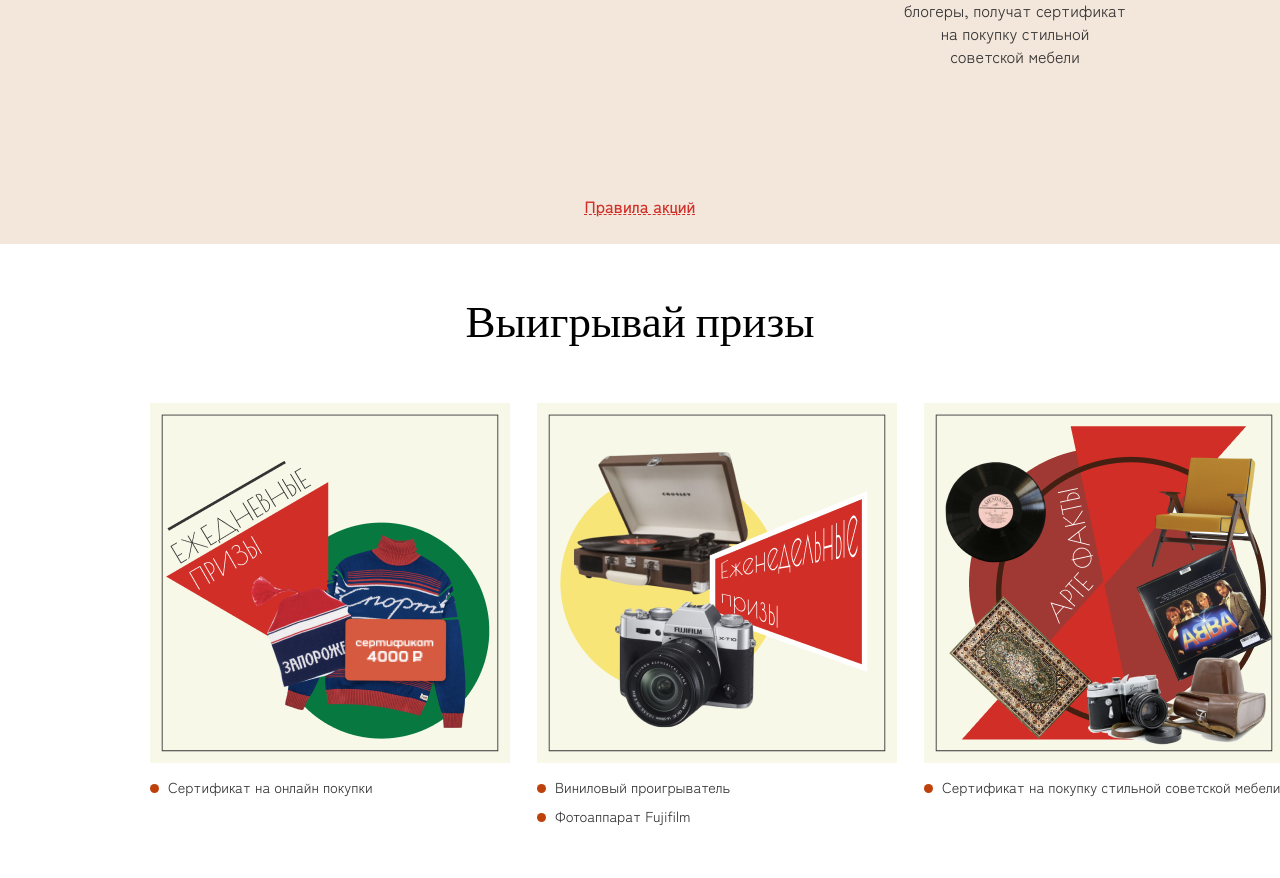
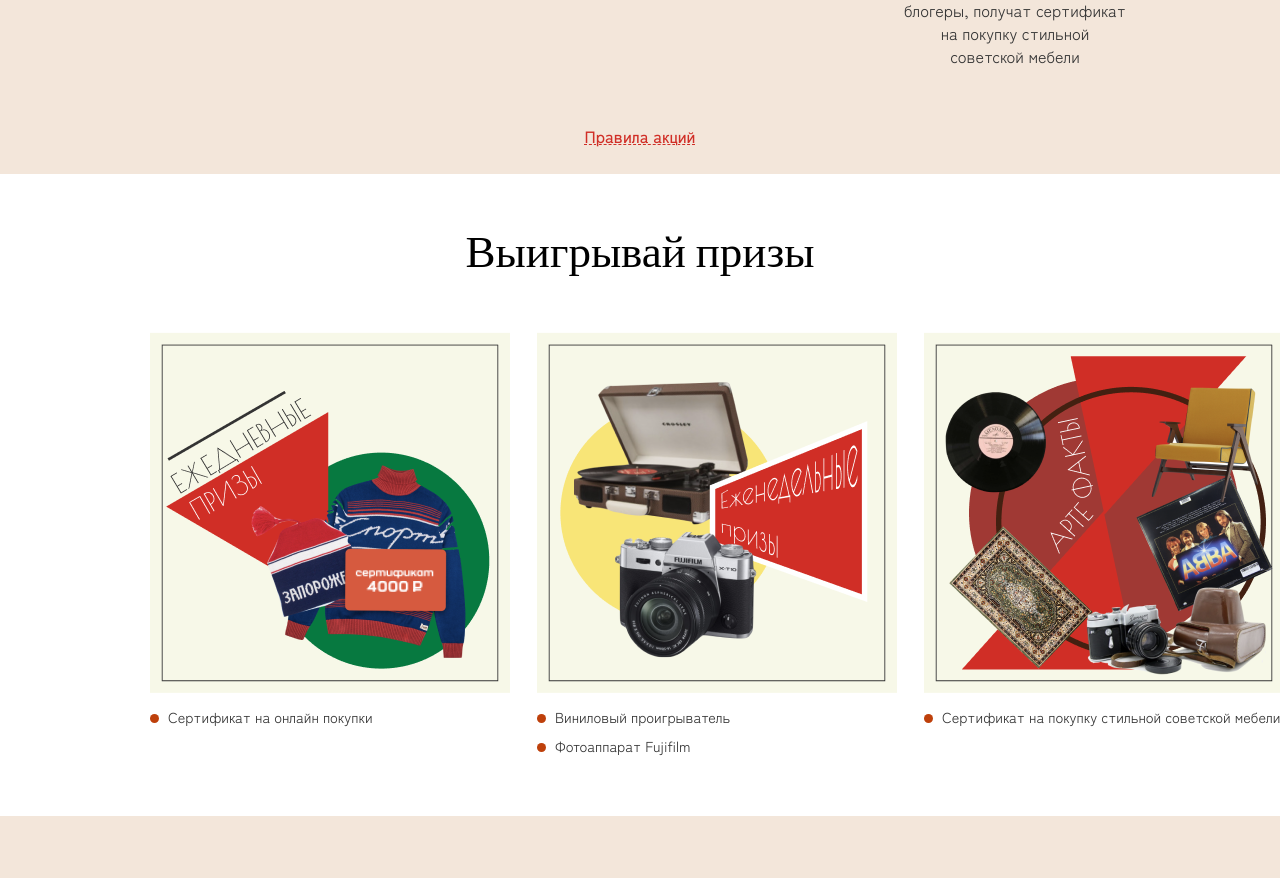
Before and after one commit to suspicio/red-october, a Vue app: page / in a window 1280 px wide. Shown: the part 1484-2362 px from the top of the page. Built offline with nearby package versions, Linux system fonts and the light colour scheme; no server answers; a web font is replaced by a local one; what maska, vue-qrcode-reader, vue-textarea-autosize, vue-toasted would draw is missing.

Commit message:
custom table auto upload

```diff
--- a/src/pages/Profile.vue
+++ b/src/pages/Profile.vue
@@ -195,10 +195,12 @@
 
     activateCheckRegOpt () {
       this.isActiveCheckRegOpt = !this.isActiveCheckRegOpt
+      this.$root.$emit('getTableData')
     },
 
     activateManualCheck () {
       this.isActiveManualCheck = !this.isActiveManualCheck
+      this.$root.$emit('getTableData')
     },
 
     activatePersonalData () {
--- a/src/views/Main/ParticipateInShare.vue
+++ b/src/views/Main/ParticipateInShare.vue
@@ -61,7 +61,7 @@
     display: flex;
     width: 147px;
     height: 36px;
-    margin: 70px auto 20px;
+    margin: 0 auto 20px;
     justify-content: center;
     align-items: center;
     border-radius: 111px;
--- a/src/views/profile/CustomTable.vue
+++ b/src/views/profile/CustomTable.vue
@@ -88,6 +88,10 @@
       list: null,
       small: false
     }
+  },
+
+  created () {
+    this.$root.$on('getTableData', this.getTableData)
   },
 
   mounted () {
```
